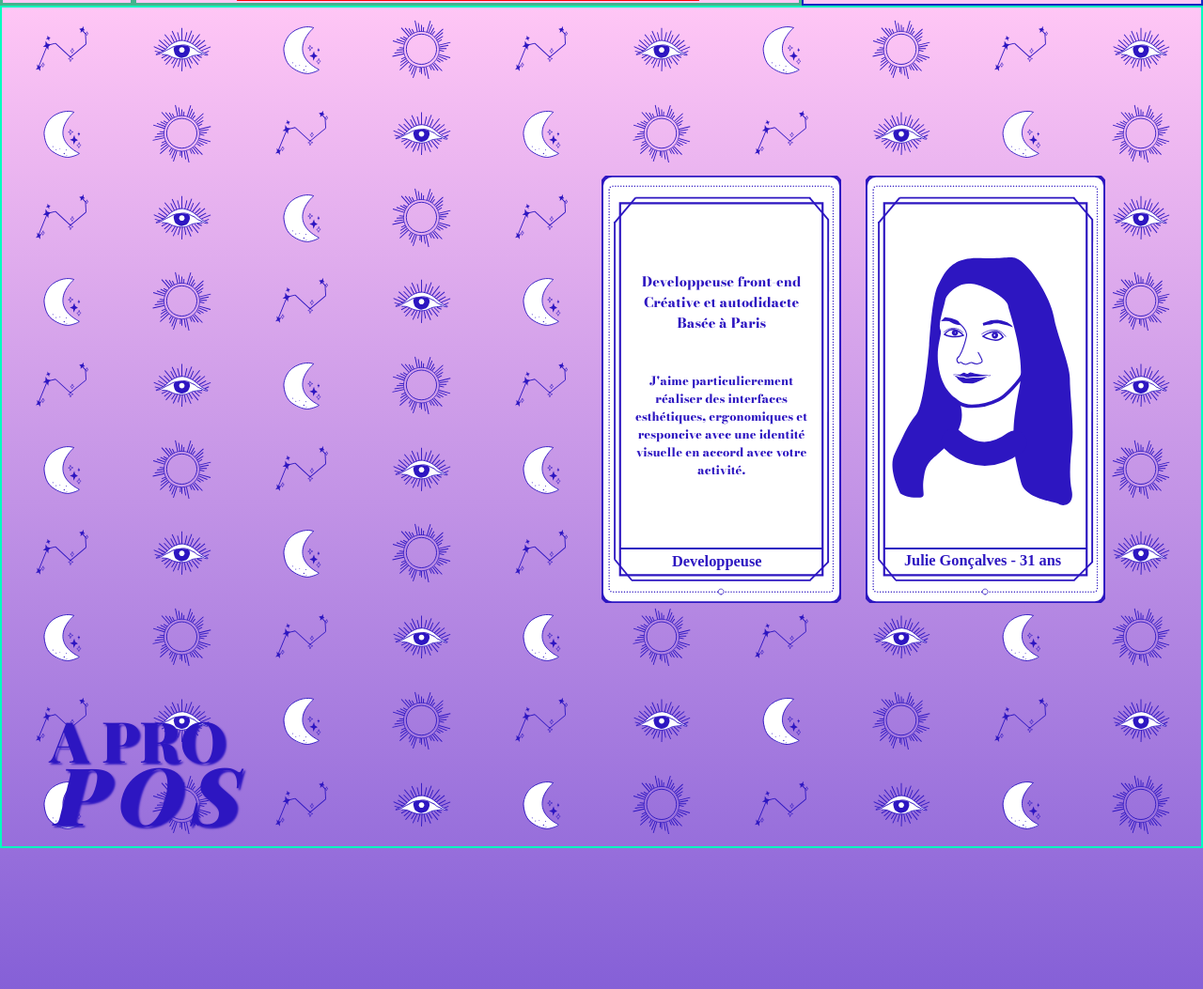
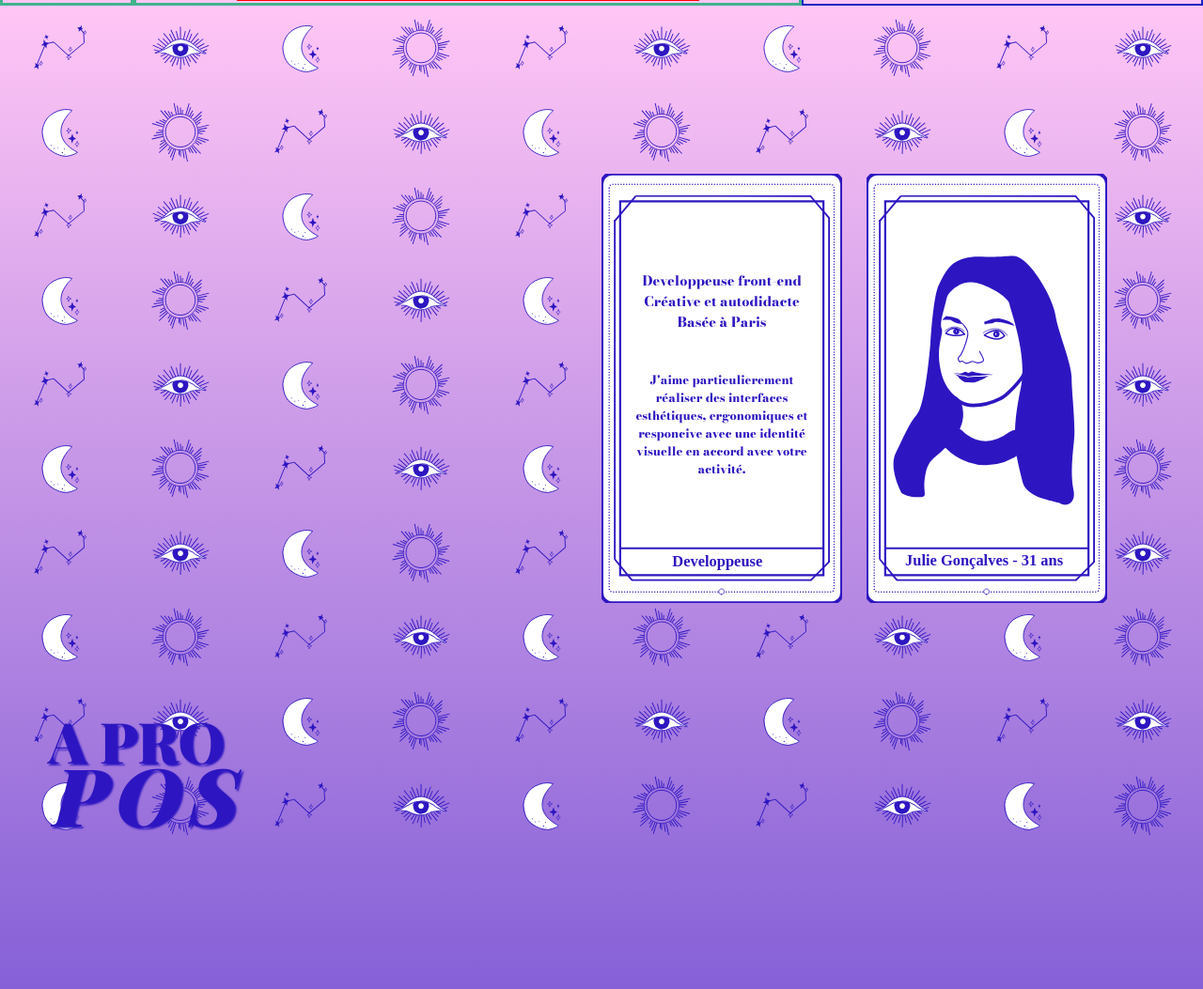
Before and after one commit to JulieGoncalves/Portfolio-dev-julie, a web app: file index.html in a window 1280 px wide. Shown: the part 1500-2553 px from the top of the page at 94% size. Run offline with its HTML, style and script files only (its server is not run), Linux system fonts and the light colour scheme; some web fonts are replaced.

Commit message:
Clean code - css - section 'a propos'

```diff
--- a/css/a-propos/portrait.css
+++ b/css/a-propos/portrait.css
@@ -1,21 +1,23 @@
+/*---Motifs-lune-oeil-soleil------------*/
+
 .image-container {
   width: 100%;
   height: 100%;
   display: flex;
   align-items: center;
   justify-content: center;
-  /* border: 2px solid red; */
 }
 
 .image-container img {
   max-width: 70%;
   max-height: 70%;
   display: flex;
-  /* border: 2px solid red; */
 }
+
+/*---Carte-texte------------------------*/
+
 .container-grid-et-carte {
   position: relative;
-  border: 2px solid rgb(0, 255, 191);
 }
 
 .container-carte-texte {
@@ -49,7 +51,7 @@ p.p-carte {
   font-size: 0.8em;
 }
 
-/* Carte portrait  */
+/*---Carte-portrait---------------------*/
 
 .carte-portrait {
   position: absolute;
@@ -57,6 +59,8 @@ p.p-carte {
   left: 72%;
   width: 20%;
 }
+
+/*---Titre-"a-propos"-------------------*/
 
 .titre-a-propos {
   position: absolute;
@@ -66,8 +70,6 @@ p.p-carte {
   color: white;
   text-shadow: 2px 2px 2px #2d16c1;
 }
-
-/* titre "A PROPOS" */
 
 .h2-l1-ap {
   font-family: "Playfair Display";
```
